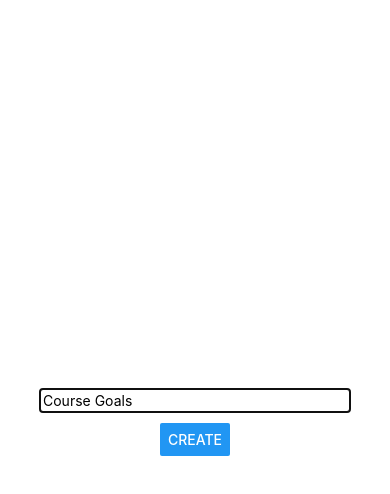
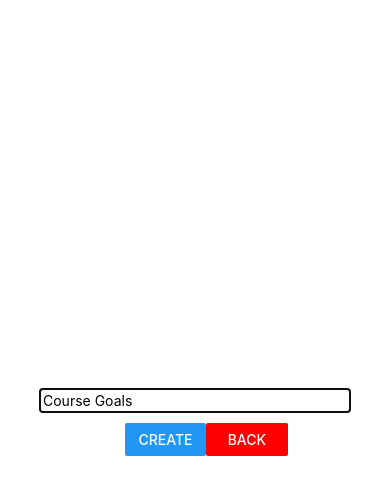
Before and after one commit to C4Jay/complete-guide-rn, a React Native app: screen / in a window 390 px wide. Both pictures are taken after a click on the button "CREATE GOAL". Shown: the top 494 px of the page. Built offline with nearby package versions, Linux system fonts and the light colour scheme.

Commit message:
work-fine

```diff
--- a/App.js
+++ b/App.js
@@ -15,12 +15,17 @@ export default function App() {
   const inputGoalHandler = () => {
     setcourseGoals(currentGoals => [...courseGoals, {/* key: */ id: Math.random().toString(), value: inputGoal}])
     setshowtoggle(false)
+    setinputGoal('')
   }
 
   const deleteGoalHandler = (idgoal) => {
     setcourseGoals(currentGoals => {
       return currentGoals.filter((goal) => goal.id != idgoal);
     })
+  }
+
+  const cancelHandler = () => {
+    setshowtoggle(false)
   }
 
 /*   const showtoggleHandler = () => {
@@ -31,7 +36,7 @@ export default function App() {
   return (
     <View style={styles.screen}>
      <Button title="Create goal" onPress={() => setshowtoggle(true)}></Button>
-     <InputGoal show={showtoggle} clicked={inputGoalHandler} onchangefield={inputHandler}></InputGoal>
+     <InputGoal show={showtoggle} cancelclick={cancelHandler} clicked={inputGoalHandler} onchangefield={inputHandler}></InputGoal>
 
       <FlatList
       keyExtractor={(item, index) => item.id}
--- a/components/InputGoal.js
+++ b/components/InputGoal.js
@@ -11,9 +11,17 @@ const InputGoal = (props) => {
     style={styles.textinput}
     value={props.itemtext}>
     </TextInput>
-    <Button
+    <View style={styles.btnview}>
+    <View style={styles.btn}>
+    <Button style={{padding: 10}}
     onPress={props.clicked/* inputGoalHandler */}
     title="create"></Button>
+    </View>
+    <View style={styles.btn}>
+    <Button style={{margin: 5}} color="red" onPress={props.cancelclick}
+    title="back"></Button>
+    </View>
+    </View>
   </View>
   </Modal>
 )}
@@ -31,6 +39,15 @@ const styles = StyleSheet.create({
         padding: 3,
         width: '80%',
         marginBottom: 10
+      },
+      btn: {
+        width: '58%'
+      },
+      btnview: {
+        width: '36%',
+        flexDirection: 'row',
+        justifyContent: 'space-between',
+
       }
 })
 
```
